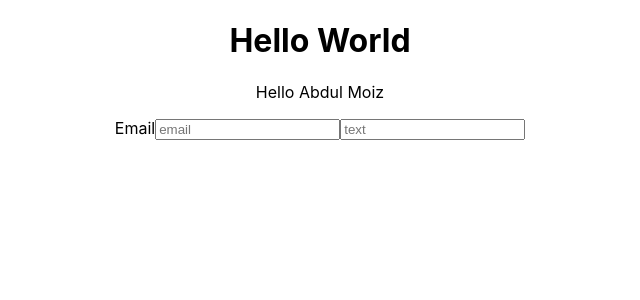
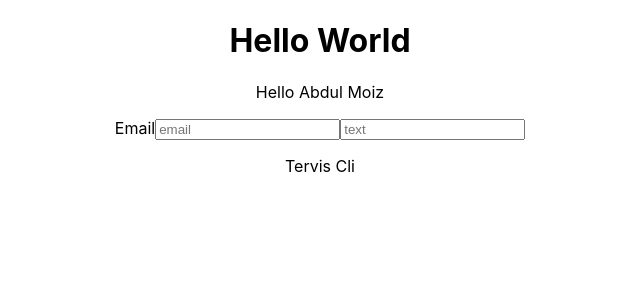
Before and after one commit to AbdulMoiz8994/githubfinderapp, a React (Create React App) app: page / in a window 1280 px wide. Shown: the top 300 px of the page, without its empty margins (320-960 px from the left). Built offline with nearby package versions, Linux system fonts and the light colour scheme.

Commit message:
add one more test

```diff
--- a/src/App.tsx
+++ b/src/App.tsx
@@ -10,6 +10,8 @@ function App() {
      <label>Email</label>
      <input type="text" placeholder="email"/>
      <input type="text" placeholder="text"/>
+
+     <p> Tervis Cli</p>
     </div>
   );
 }
```
Also changed, not shown: 1 other file (tests, documents, lock files or other folders).
